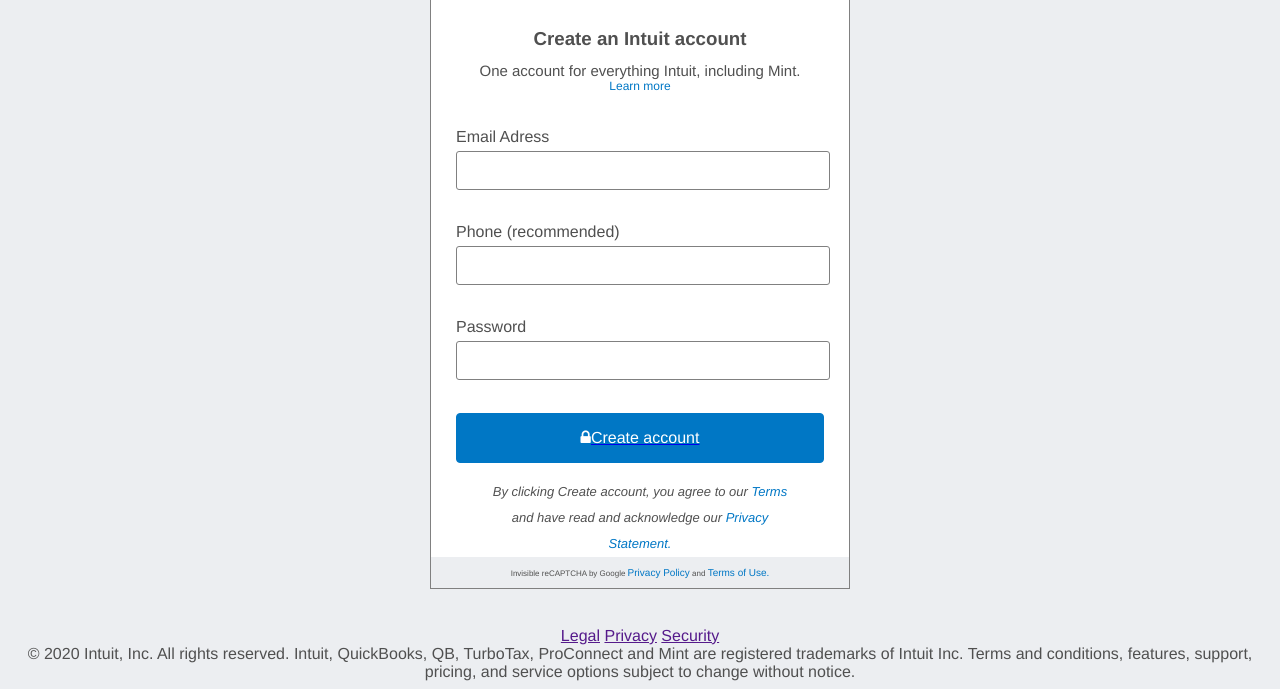
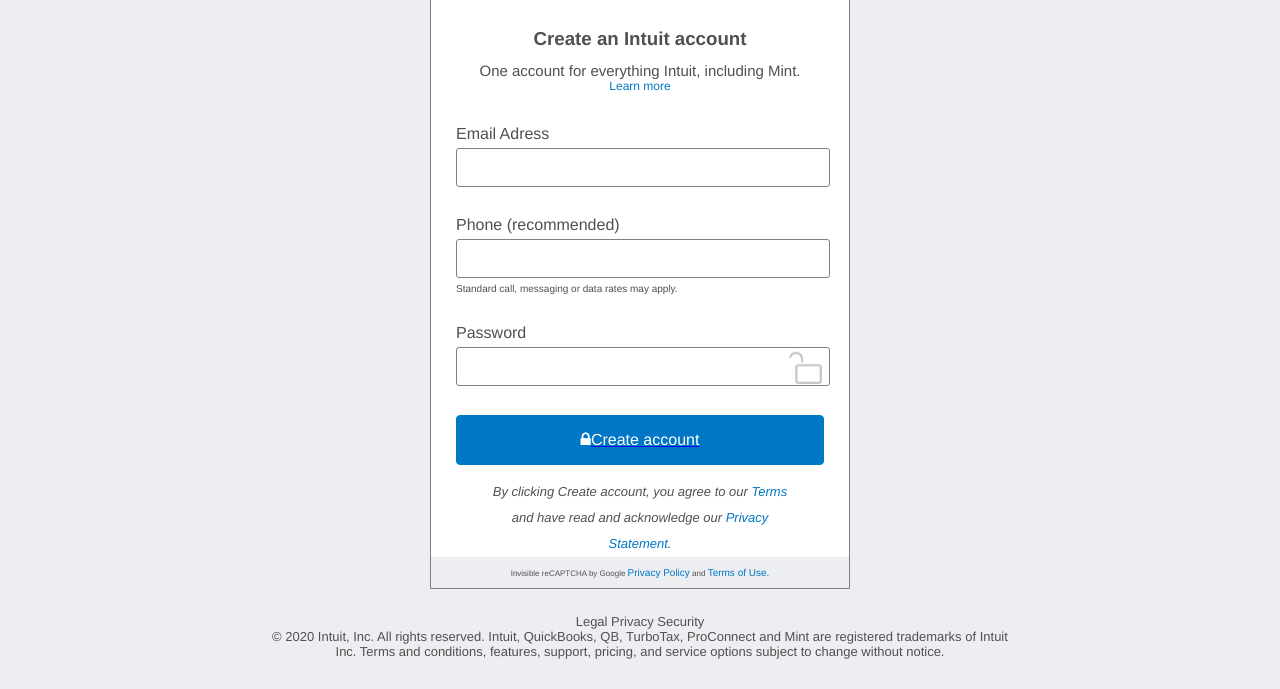
Before and after one commit to Ferm0494/HTMLForms, a plain HTML site: page index.html in a window 1280 px wide. Shown: the part 215-904 px from the top of the page. After the commit the page ends 882 px from the top, so only its background shows below. Drawn offline with Linux system fonts and the light colour scheme.

Commit message:
project completed

```diff
--- a/assets/stylesheet/index.css
+++ b/assets/stylesheet/index.css
@@ -3,6 +3,10 @@ header {
     width: 100%;
     flex-direction: row;
     justify-content: flex-end;
+}
+
+input:active {
+    box-shadow: 4px 4px 10px #74B9EF;
 }
 
 body {
@@ -11,9 +15,12 @@ body {
 
 footer {
     font-family: "AvenirNext", Avenir, "Helvetica Neue", Helvetica, Arial;
+    font-size: 13px;
     color: #505050;
     text-align: center;
-    margin-top: 3%;
+    margin-top: 2%;
+    padding-left: 20%;
+    padding-right: 20%;
 }
 
 h3,
@@ -36,6 +43,7 @@ header button {
 
 .footerp {
     font-size: 13px;
+    text-decoration: none;
     color: #505050;
     font-family: "AvenirNext", Avenir, "Helvetica Neue", Helvetica, Arial;
 }
@@ -126,6 +134,13 @@ header button {
     border: 1px solid #0077c5;
 }
 
+#password {
+    background-image: url("../imgs/open_lock.png");
+    background-repeat: no-repeat;
+    background-position: right;
+    background-size: 45px;
+}
+
 #mediumsize {
     font-size: 15px;
     padding-top: 12px;
--- a/index.html
+++ b/index.html
@@ -18,7 +18,7 @@
                 <a class="anchor" href="">I forgot my User ID or Password</a>
             </div>
 
-            <button class="bluebutton">
+            <button type="submit" class="bluebutton">
           <i class="fa fa-lock" aria-hidden="true"></i>
           Sign in
         </button>
@@ -55,11 +55,14 @@
                 <span>
             <label>Phone (recommended)</label>
             <input type="tel" value="" />
+            <label class="smalltext">Standard call, messaging or data rates may apply.</label>
           </span>
 
                 <span>
             <label>Password</label>
-            <input type="password" value="" />
+            <input id="password" type="password" value=""/>
+
+
           </span>
 
                 <a href="#">
@@ -83,9 +86,9 @@
         </form>
 
         <footer>
-            <span><a href="">Legal</a></span>
-            <span><a href="">Privacy</a></span>
-            <span><a href="">Security</a></span>
+            <span><a class="footerp" href="">Legal</a></span>
+            <span><a class="footerp" href="">Privacy</a></span>
+            <span><a class="footerp" href="">Security</a></span>
             <p>
                 © 2020 Intuit, Inc. All rights reserved. Intuit, QuickBooks, QB, TurboTax, ProConnect and Mint are registered trademarks of Intuit Inc. Terms and conditions, features, support, pricing, and service options subject to change without notice.
             </p>
```
